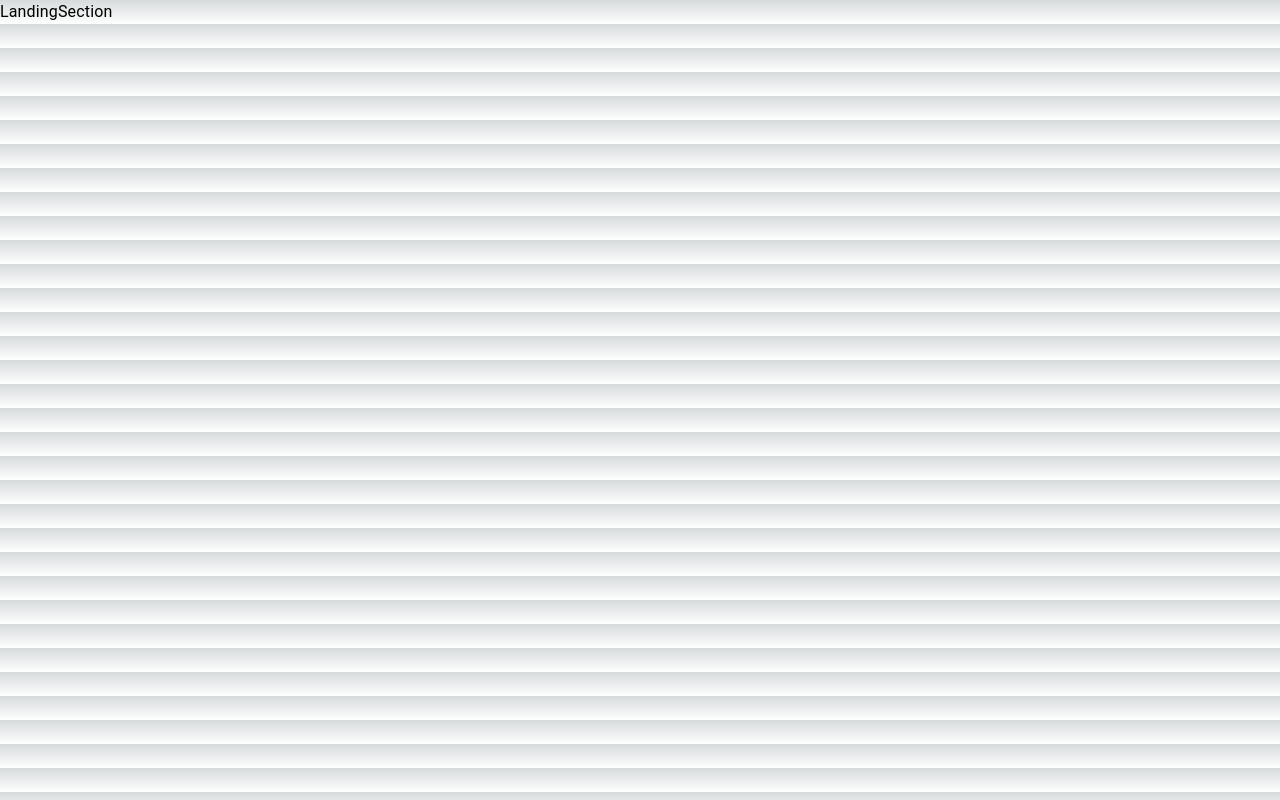
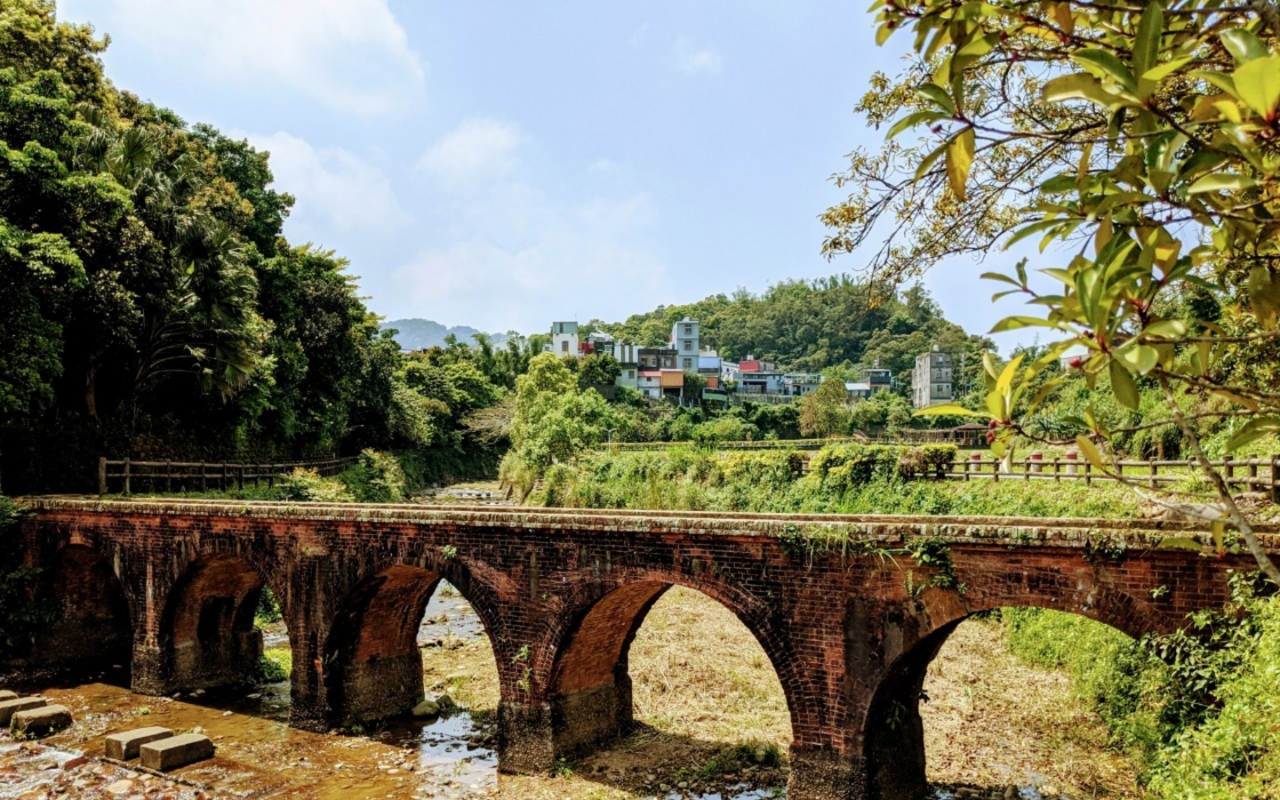
Before and after one commit to barrystone/taoyuan-tourism, a Next.js app: page / in a window 1280 px wide. Built offline with nearby package versions, Linux system fonts and the light colour scheme.

Commit message:
[feat] bg img for landing

```diff
--- a/components/LandingSection.tsx
+++ b/components/LandingSection.tsx
@@ -1,5 +1,5 @@
 import React from 'react';
-import { Typography, styled } from '@mui/material';
+import { Typography, styled, CssBaseline } from '@mui/material';
 
 const PREFIX = 'LandingSection';
 const classes = {
@@ -7,14 +7,30 @@ const classes = {
   content: `${PREFIX}-content`
 };
 const Root = styled('div')(({ theme }) => ({
-  [`&.${classes.root}`]: {},
+  [`&.${classes.root}`]: {
+    minHeight: '100vh',
+    backgroundImage: `url(${'/assets/taoyuan-tourism-bg.jpg'})`,
+    backgroundRepeat: 'no-repeat',
+    backgroundSize: 'cover'
+  },
   [`&.${classes.content}`]: {}
 }));
 
 const LandingSection = () => {
   return (
     <Root className={classes.root}>
-      <Typography className={classes.content}>LandingSection</Typography>
+      {/* Avoidind any padding or margin */}
+      <CssBaseline />
+      {/* <Typography className={classes.content}>
+        Photo by{' '}
+        <a href="https://unsplash.com/@angelalo?utm_source=unsplash&utm_medium=referral&utm_content=creditCopyText">
+          Angela Lo
+        </a>{' '}
+        on{' '}
+        <a href="https://unsplash.com/photos/jp9xn6auPOU?utm_source=unsplash&utm_medium=referral&utm_content=creditCopyText">
+          Unsplash
+        </a>
+      </Typography> */}
     </Root>
   );
 };
```
Also changed, not shown: public/assets/taoyuan-tourism-bg.jpg (added).
